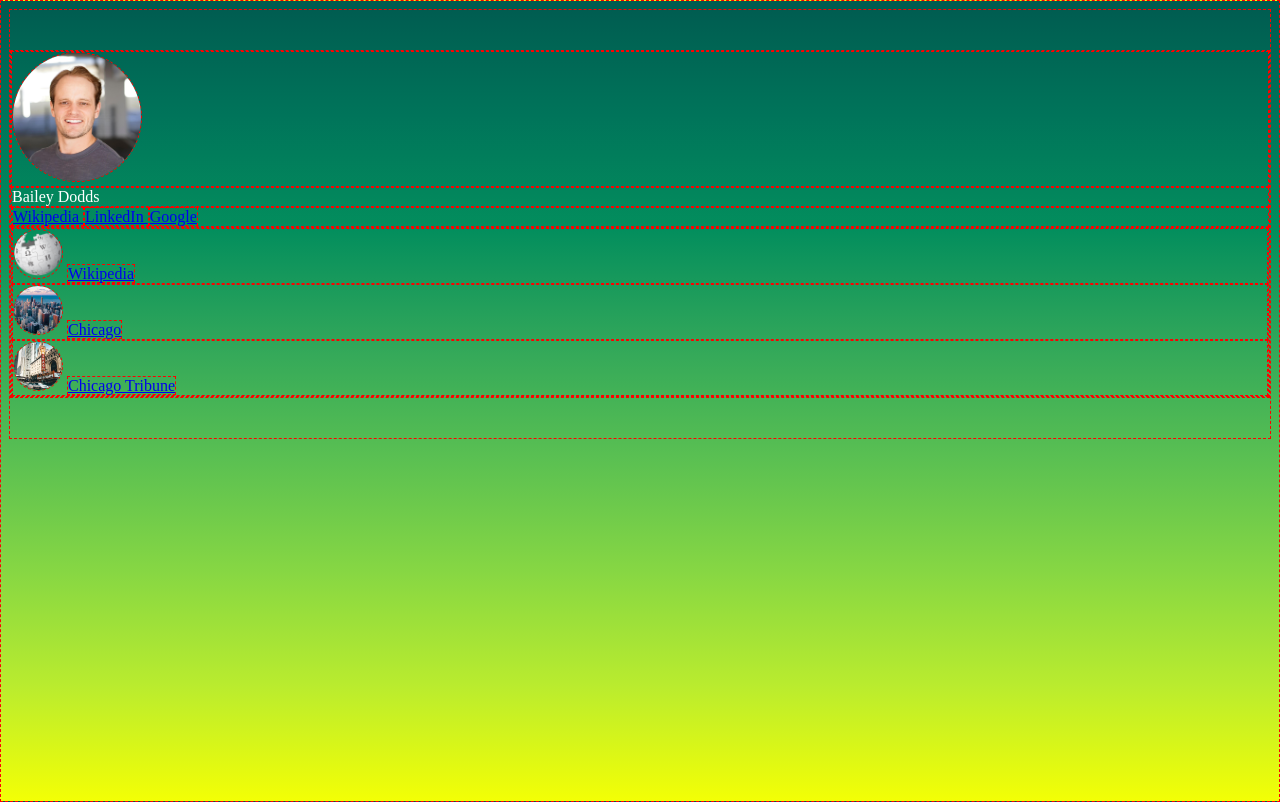
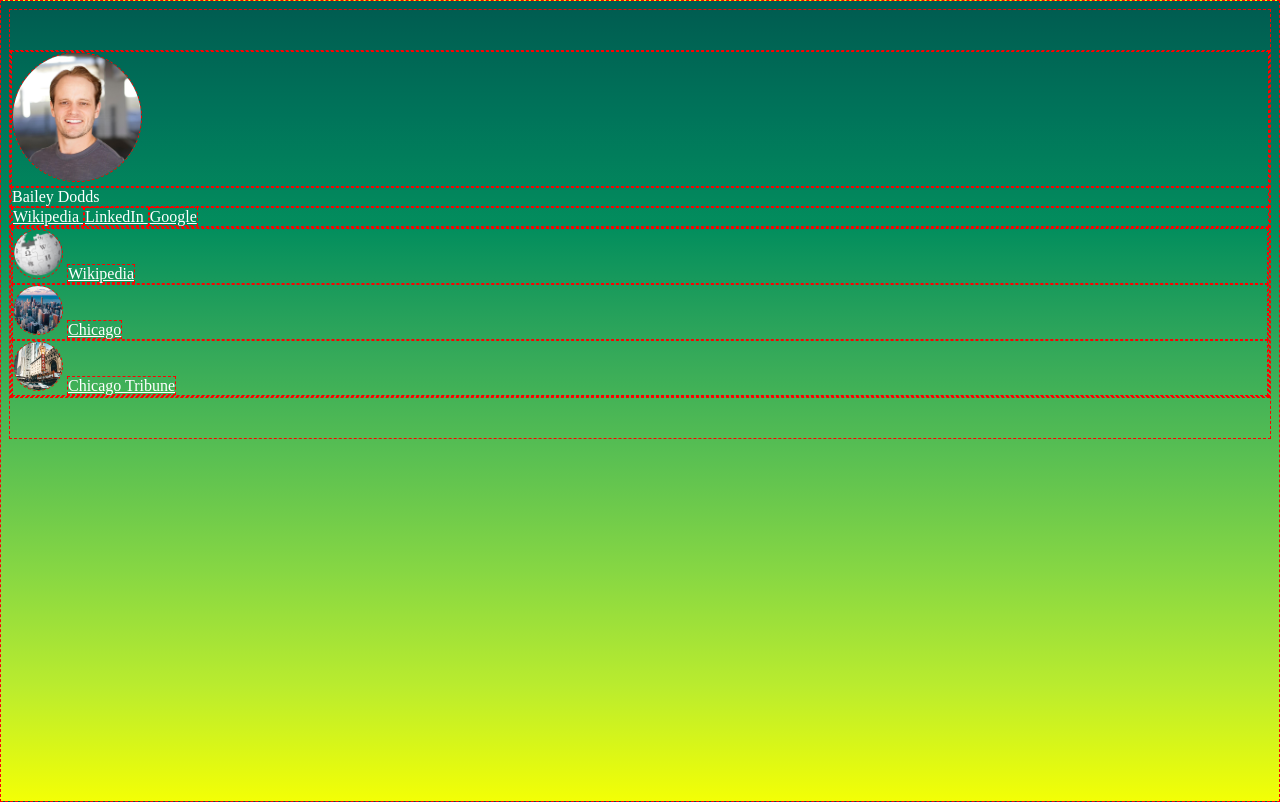
Before and after one commit to baileydodds/link-in-bio, a plain HTML site: page index.html in a window 1280 px wide. Drawn offline with Linux system fonts and the light colour scheme.

Commit message:
white text fix

```diff
--- a/index.html
+++ b/index.html
@@ -7,6 +7,7 @@
     <style>
       * {
       border: 1px red dashed;
+      color: rgba(255, 255, 255, 1.0);
      }
      html {
       min-height: 100%;
```
